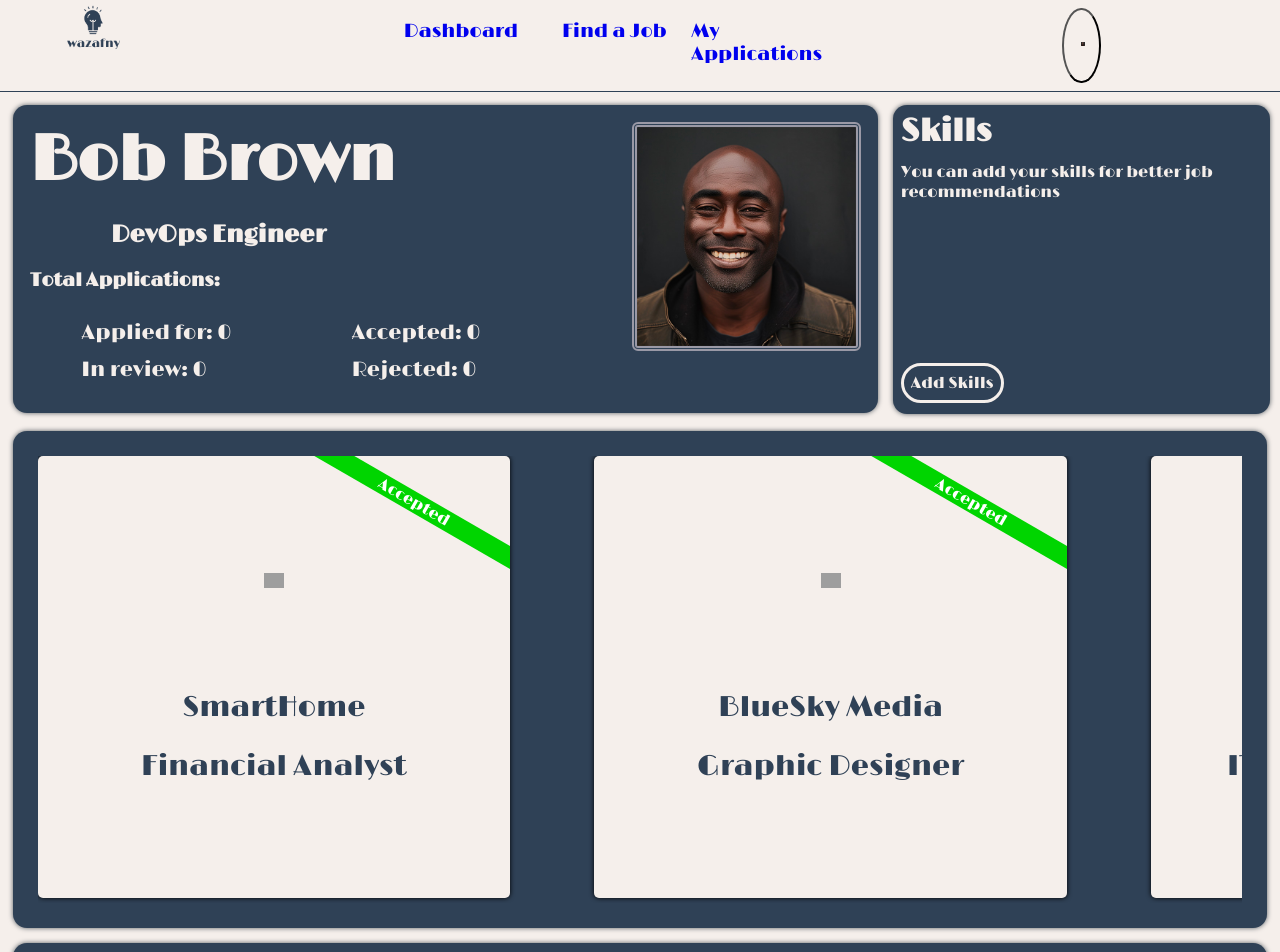
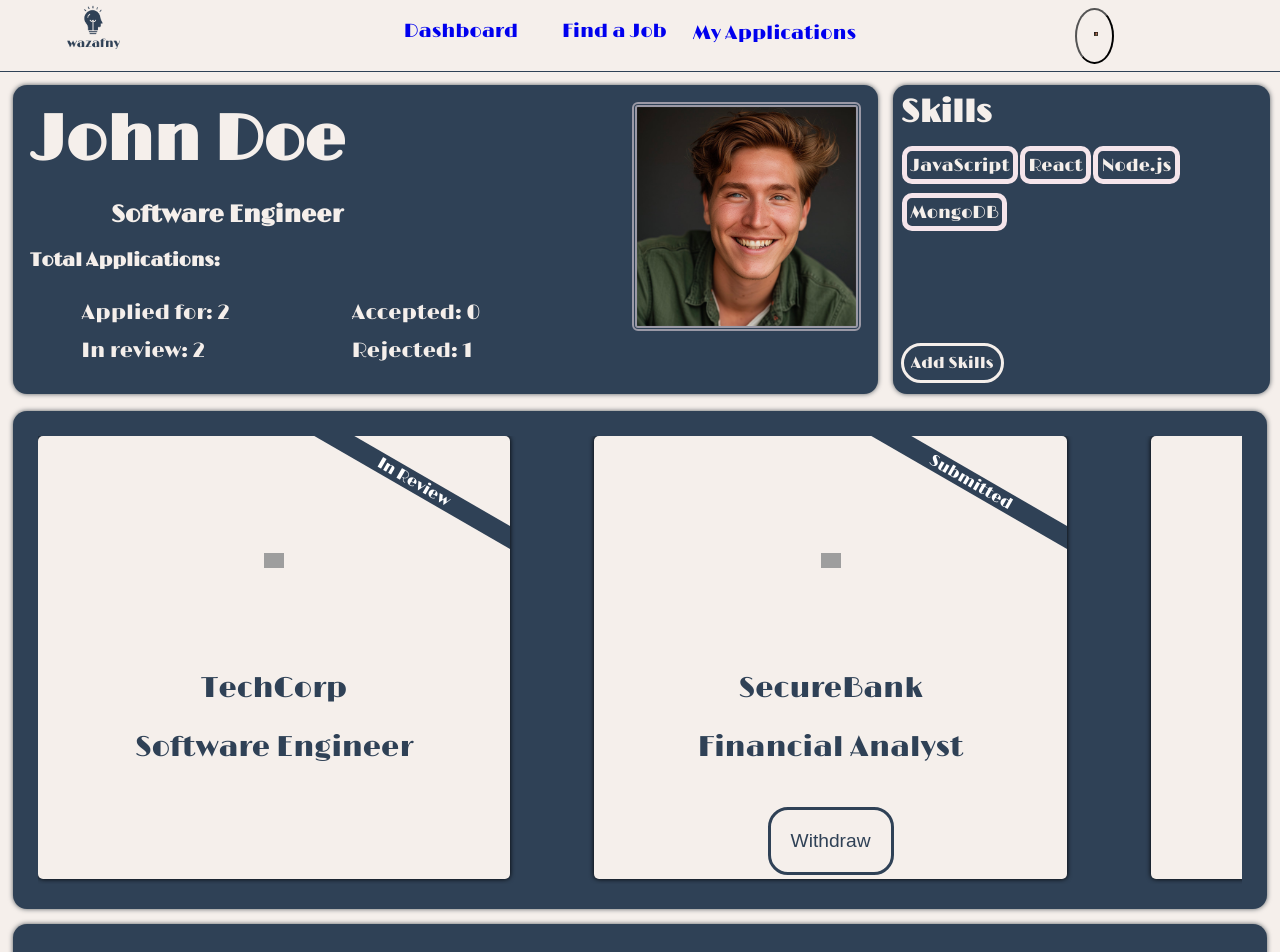
Before and after one commit to abdelrahman218/Job-Offering-Website, an Angular app: page /user/dashboard in a window 1280 px wide. Shown: the top 952 px of the page. Built offline with nearby package versions, Linux system fonts and the light colour scheme; grey boxes are pictures that could not be loaded.

Commit message:
final first prototype

```diff
--- a/src/app/header/header.component.css
+++ b/src/app/header/header.component.css
@@ -1,6 +1,6 @@
 :host{
     display:grid;
-    grid-template-columns: 30% 12% 12% 12% 20%;
+    grid-template-columns: 30% 12% 12% 13% 20%;
     background-color: #F5EFEB;
     color:#2f4156;
     font-size: 120%;
--- a/src/app/header/header.component.ts
+++ b/src/app/header/header.component.ts
@@ -13,5 +13,5 @@ import { UserService } from '../users/users.service';
 export class HeaderComponent {
   @Input({required: true}) userType !: UserType;
   private userService=inject(UserService);
-  profilePicture='profile-pics/'+this.userService.getUser().photo;
+  profilePicture='profile-pics/'+this.userService.user().photo;
 }
--- a/src/app/users/applications/applications.component.html
+++ b/src/app/users/applications/applications.component.html
@@ -8,7 +8,7 @@
     </button>
 </div>
 <div class="applications">
-    @for (application of applications; track application.id) {
+    @for (application of applications(); track application.id) {
         <app-card class="app">
             <app-application [application]="application"/>
         </app-card>
--- a/src/app/users/applications/applications.component.ts
+++ b/src/app/users/applications/applications.component.ts
@@ -1,4 +1,4 @@
-import { Component, inject, OnInit } from '@angular/core';
+import { Component, inject, OnInit , Signal ,computed} from '@angular/core';
 import { UserService } from '../users.service';
 import { ApplicationComponent } from './application/application.component';
 import { type ApplicationType as Application} from '../../app.model';
@@ -15,7 +15,7 @@ type ToggleType = 'active' | 'archived';
 export class ApplicationsComponent implements OnInit {
   private toggle!: ToggleType;
   private userService = inject(UserService);
-  applications!: Application[];
+  applications!: Signal<Application[]>;
   ngOnInit(): void {
     this.switchTo('active');
   }
@@ -23,21 +23,21 @@ export class ApplicationsComponent implements OnInit {
   switchTo(target: ToggleType) {
     switch (target) {
       case 'active':
-        this.applications = this.userService
-          .getUser()
-          .applications.filter(
-            (app) => app.state === 'Submitted' || app.state === 'In Review'
-          );
+        this.applications = computed(()=>this.userService
+        .user()
+        .applications.filter(
+          (app) => app.state === 'Submitted' || app.state === 'In Review'
+        ));
         break;
       case 'archived':
-        this.applications = this.userService
-          .getUser()
-          .applications.filter(
-            (app) => app.state === 'Accepted' || app.state === 'Rejected'
-          );
+        this.applications = computed(()=>this.userService
+        .user()
+        .applications.filter(
+          (app) => app.state === 'Accepted' || app.state === 'Rejected'
+        ));
         break;
       default:
-        this.applications = this.userService.getUser().applications;
+        this.applications = computed(()=>this.userService.user().applications)
     }
     this.toggle = target;
   }
--- a/src/app/users/dashboard/current-application/current-application.component.html
+++ b/src/app/users/dashboard/current-application/current-application.component.html
@@ -1,4 +1,4 @@
-@for (application of applications; track application.id) {
+@for (application of applications(); track application.id) {
     <app-card>
         <app-application [application]="application"/>
     </app-card>
--- a/src/app/users/dashboard/current-application/current-application.component.ts
+++ b/src/app/users/dashboard/current-application/current-application.component.ts
@@ -1,4 +1,4 @@
-import { Component, inject } from '@angular/core';
+import { Component, inject , computed} from '@angular/core';
 import { CardComponent } from "../../shared/card/card.component";
 import { ApplicationComponent } from "../../applications/application/application.component";
 import { UserService } from '../../users.service';
@@ -12,5 +12,5 @@ import { UserService } from '../../users.service';
 })
 export class CurrentApplicationComponent {
   private userService=inject(UserService);
-  applications=this.userService.getUser().applications;
+  applications=computed(()=>this.userService.user().applications);
 }
--- a/src/app/users/dashboard/user-profile/user-profile.component.html
+++ b/src/app/users/dashboard/user-profile/user-profile.component.html
@@ -1,9 +1,9 @@
 <div>
     <h1>
-        {{user.name}}
+        {{user().name}}
     </h1>
     <h2>
-       {{user.professionalTitle}}
+       {{user().professionalTitle}}
     </h2>
     <h3>
         Total Applications:
@@ -11,7 +11,7 @@
     <div class="counters">
         <ul>
             <li>
-                Applied for: {{submitted}}
+                Applied for: {{submitted()}}
             </li>
             <li>
                 In review:  {{inReview}}
--- a/src/app/users/dashboard/user-profile/user-profile.component.ts
+++ b/src/app/users/dashboard/user-profile/user-profile.component.ts
@@ -1,4 +1,4 @@
-import { Component, inject } from '@angular/core';
+import { Component, inject, computed } from '@angular/core';
 import { UserService } from '../../users.service';
 
 @Component({
@@ -10,14 +10,13 @@ import { UserService } from '../../users.service';
 })
 export class UserProfileComponent {
   private usersService = inject(UserService);
-
-  user = this.usersService.getUser();
-  submitted = this.usersService.getNumAppSubmitted();
+  user = this.usersService.user;
+  submitted = computed(()=>this.usersService.getNumAppSubmitted());
   inReview =  this.usersService.getNumAppInReview();
   accepted = this.usersService.getNumAppAccepted();
   rejected = this.usersService.getNumAppRejected();
 
   get profilePicPath(){
-    return 'profile-pics/'+this.usersService.getUser().photo;
+    return 'profile-pics/'+this.usersService.user().photo;
   }
 }
--- a/src/app/users/dashboard/user-skills/user-skills.component.html
+++ b/src/app/users/dashboard/user-skills/user-skills.component.html
@@ -2,7 +2,7 @@
     Skills
 </h1>
 <div>
-    @for (skill of userSkills; track $index) {
+    @for (skill of userSkills(); track $index) {
         <label>
             {{skill}}
         </label>
@@ -12,6 +12,6 @@
     }
 </div>
 
-<a routerLink="" appButton>
+<a [routerLink]="null" (click)="addSkill()" appButton>
     Add Skills
 </a>
--- a/src/app/users/dashboard/user-skills/user-skills.component.ts
+++ b/src/app/users/dashboard/user-skills/user-skills.component.ts
@@ -1,4 +1,4 @@
-import { Component, inject } from '@angular/core';
+import { Component, inject , computed} from '@angular/core';
 import { UserService } from '../../users.service';
 import { RouterLink } from '@angular/router';
 import { ButtonComponent } from '../../shared/button/button.component';
@@ -13,5 +13,13 @@ import { ButtonComponent } from '../../shared/button/button.component';
 export class UserSkillsComponent {
   private usersService = inject(UserService);
 
-  userSkills = this.usersService.getUser().skills;
+  userSkills = computed(()=>this.usersService.user().skills);
+
+  addSkill(){
+    let newSkill=prompt('Enter Your New Skill: ');
+
+    if(newSkill){
+      this.usersService.addSkill(newSkill);
+    }
+  }
 }
--- a/src/app/users/users.service.ts
+++ b/src/app/users/users.service.ts
@@ -1,19 +1,17 @@
-import { Injectable } from '@angular/core';
-import { type ApplicationStateType } from '../app.model';
+import { Injectable , signal} from '@angular/core';
+import { User, type ApplicationStateType } from '../app.model';
 import { dummyUsers } from './dummy-users';
 
 @Injectable({
   providedIn: 'root'
 })
 export class UserService {
-  private user = dummyUsers[3];
+  private userSignal = signal<User>(dummyUsers[0]);
+
+  user=this.userSignal.asReadonly();
 
   private filterAccordingToAppState(state : ApplicationStateType){
-    return this.user.applications.filter((app)=>{app.state===state}).length;
-  }
-
-  getUser(){
-    return this.user;
+    return this.userSignal().applications.filter((app)=>app.state===state).length;
   }
 
   getNumAppSubmitted(){
@@ -33,8 +31,13 @@ export class UserService {
   }
 
   withdrawApp(appId : string){
-    const apps=this.user.applications.filter((app)=> app.id!==appId);
-    this.user={...this.user,applications: apps};
+    const apps=this.userSignal().applications.filter((app)=> app.id!==appId);
+    this.userSignal.update((prev)=>{return {...prev,applications: apps}})
     //Delete it from database
   }
+
+  addSkill(skill: string){
+    const oldSkills=this.userSignal().skills;
+    this.userSignal.update((prev)=>{return {...prev,skills: [...oldSkills,skill]}})
+  }
 }
```
